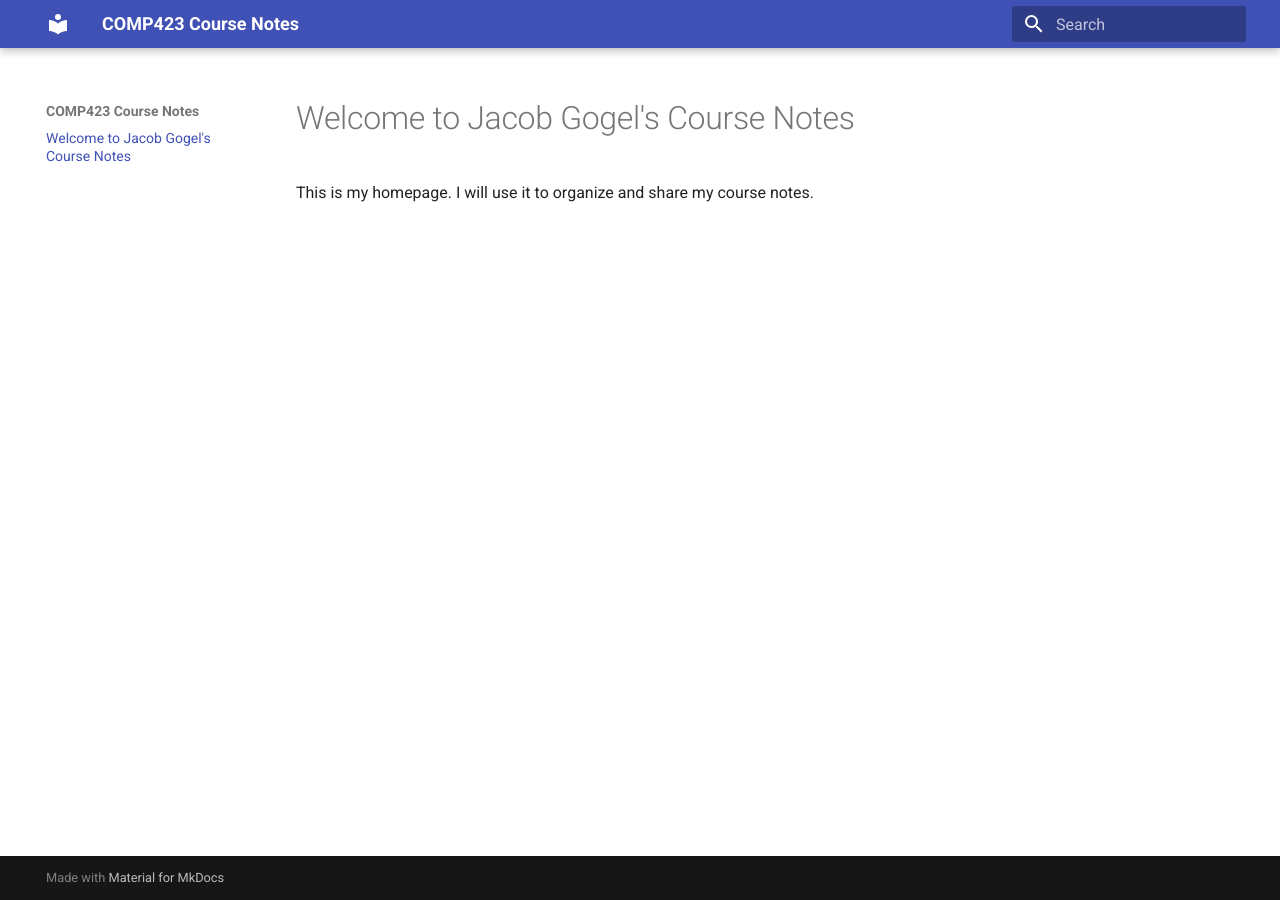
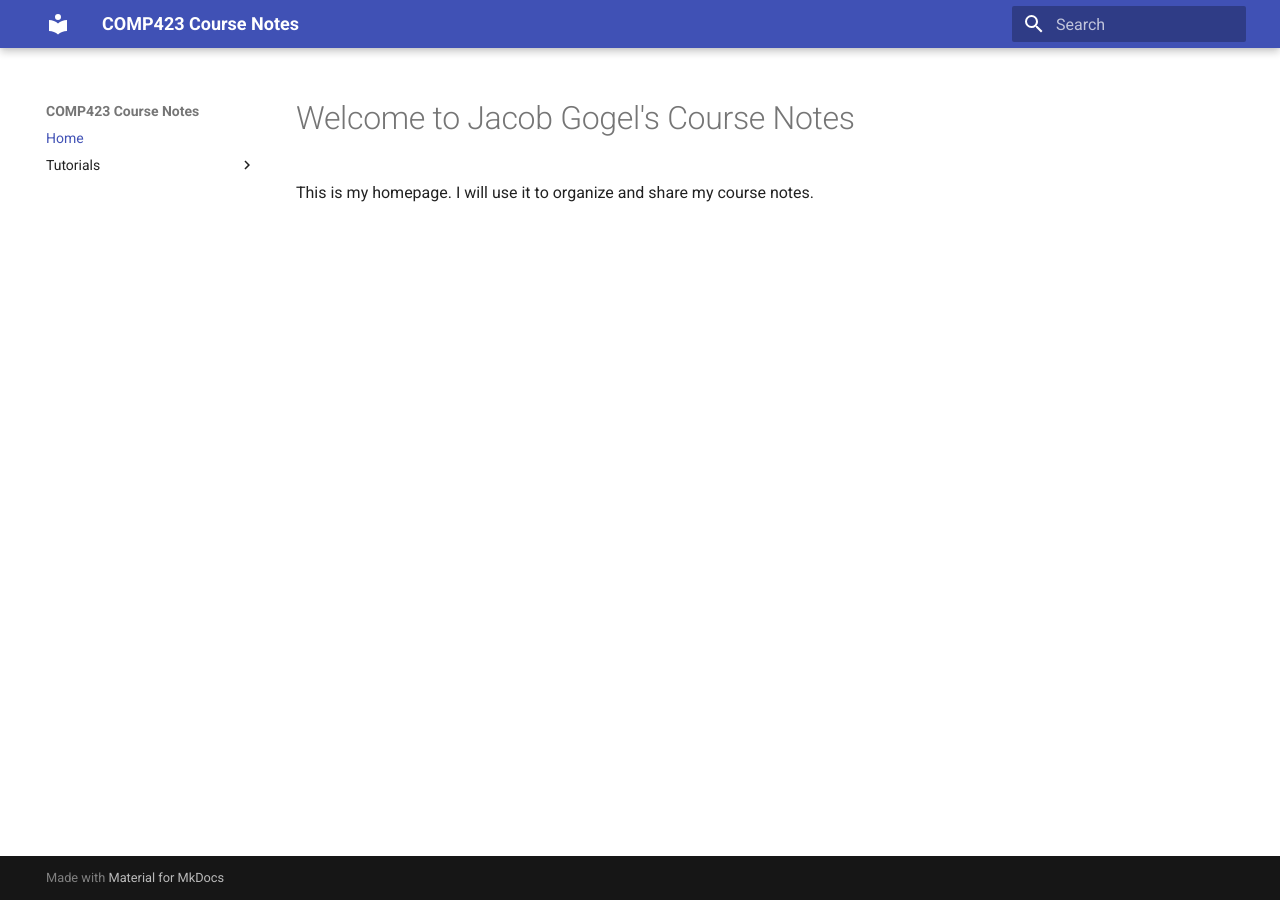
Before and after one commit to jacobala1/comp423-course-notes, an MkDocs documentation site: the page built from docs/index.md, in a window 1280 px wide. Built offline with MkDocs 1.6.1 and Material for MkDocs 9.7.7, drawn with Linux system fonts in a browser that asks for light colours; part of the change alters nothing that is shown.

Commit message:
Adding navigation to the tutorial

```diff
--- a/mkdocs.yml
+++ b/mkdocs.yml
@@ -1,3 +1,7 @@
 site_name: COMP423 Course Notes
 theme:
   name: material
+nav:
+  - Home: index.md
+  - Tutorials:
+      - Rust Tutorial: tutorials/rust-setup.md
```
